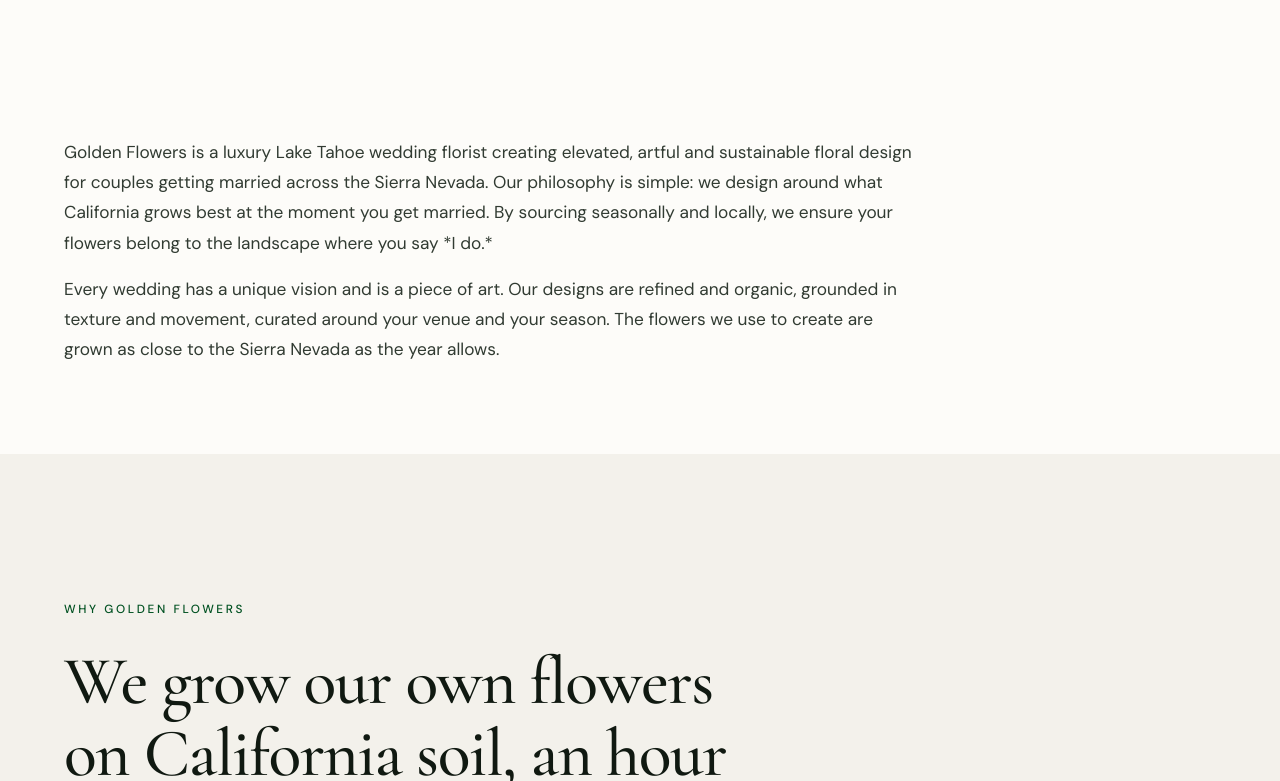
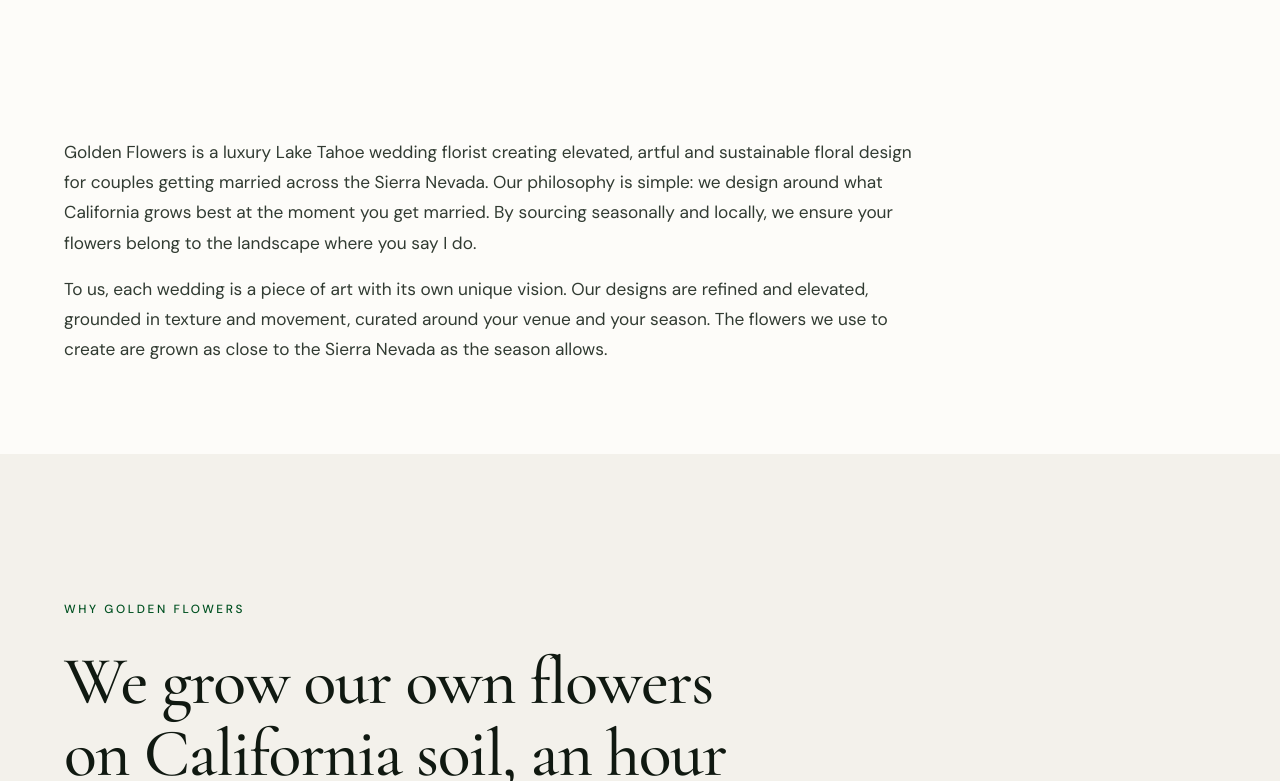
Before and after one commit to jshplhm/goldenflowers, a Jekyll site: the page built from index.md, in a window 1280 px wide and 900 px high, scrolled down 785 px, cut to the strip 119-900 px from the top of the window. Built offline with Jekyll 4.4.1, drawn with Linux system fonts in a browser that asks for light colours.

Commit message:
Update _data/home.yml (via Pages CMS)

```diff
--- a/_data/home.yml
+++ b/_data/home.yml
@@ -9,12 +9,12 @@
     elevated, artful and sustainable floral design for couples getting married
     across the Sierra Nevada. Our philosophy is simple: we design around what
     California grows best at the moment you get married. By sourcing seasonally
-    and locally, we ensure your flowers belong to the landscape where you say *I
-    do.*"
-  paragraph2: Every wedding has a unique vision and is a piece of art. Our designs
-    are refined and organic, grounded in texture and movement, curated around
-    your venue and your season. The flowers we use to create are grown as close
-    to the Sierra Nevada as the year allows.
+    and locally, we ensure your flowers belong to the landscape where you say I
+    do."
+  paragraph2: To us, each wedding is a piece of art with its own unique vision.
+    Our designs are refined and elevated, grounded in texture and movement,
+    curated around your venue and your season. The flowers we use to create are
+    grown as close to the Sierra Nevada as the season allows.
 why:
   label: Why Golden Flowers
   heading: We grow our own flowers on California soil, an hour from where you'll
```
